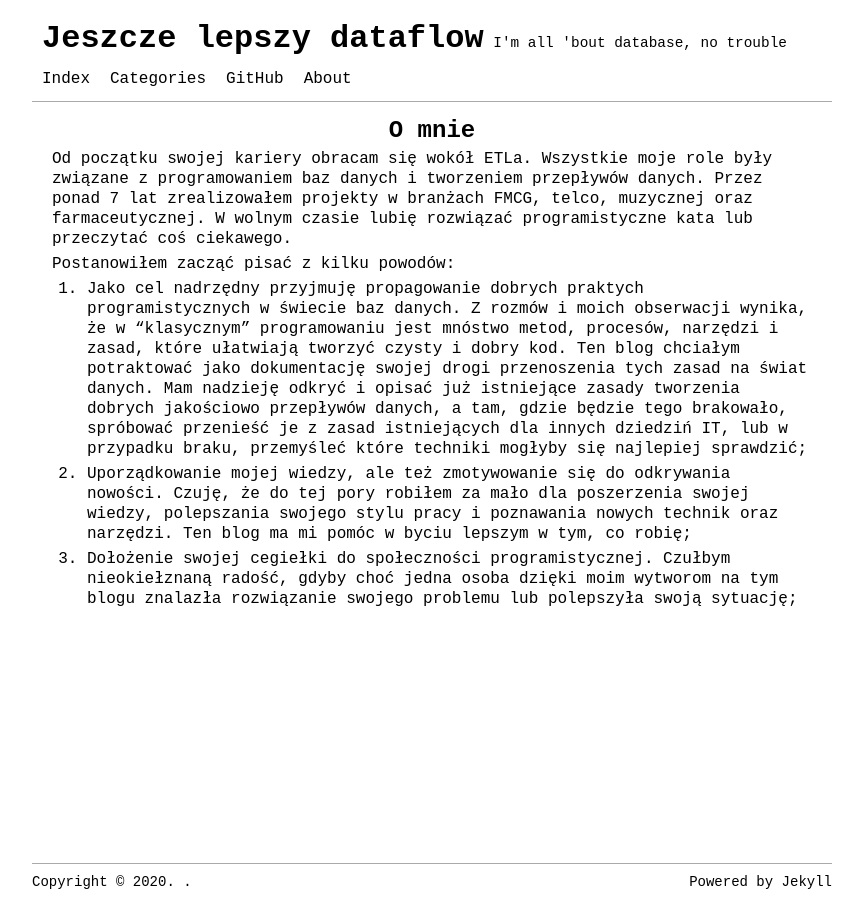
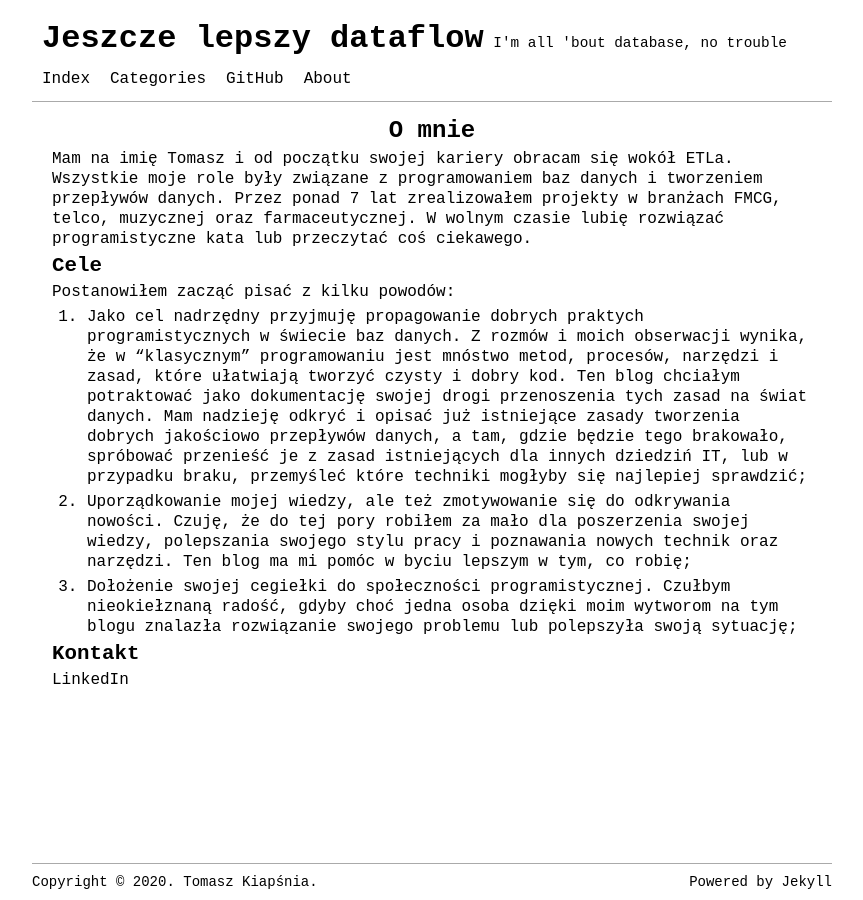
Before and after one commit to TomaszKiapsnia/TomaszKiapsnia.github.io, a Jekyll site: the page built from pages/about.md, in a window 1280 px wide. Shown: the whole page, without its empty margins (208-1071 px from the left). Built offline with Jekyll 4.4.1, drawn with Linux system fonts in a browser that asks for light colours.

Commit message:
formatting, name, and linkedin in about

```diff
--- a/_config.yml
+++ b/_config.yml
@@ -21,7 +21,7 @@ description: >- # this means to ignore newlines until "baseurl:"
 keywords: database, etl
 baseurl: "" # the subpath of your site, e.g. /blog
 url: "" # the base hostname & protocol for your site, e.g. http://example.com
-domain: "" # the domain name for your site, e.g. example.com
+domain: "Tomasz Kiapśnia" # the domain name for your site, e.g. example.com
 language: en
 # Supported languages list:
 # en: English
--- a/pages/about.md
+++ b/pages/about.md
@@ -4,10 +4,12 @@ title: O mnie
 permalink: /about/
 ---
 
-Od początku swojej kariery obracam się wokół ETLa. Wszystkie moje role były związane z programowaniem
+Mam na imię Tomasz i od początku swojej kariery obracam się wokół ETLa. Wszystkie moje role były związane z programowaniem
 baz danych i tworzeniem przepływów danych. Przez ponad 7 lat zrealizowałem projekty w branżach FMCG,
 telco, muzycznej oraz farmaceutycznej. W wolnym czasie lubię rozwiązać programistyczne kata lub przeczytać coś ciekawego.
 
+
+## Cele
 Postanowiłem zacząć pisać z kilku powodów:
 
 0. Jako cel nadrzędny przyjmuję propagowanie dobrych praktych programistycznych w świecie baz danych. Z rozmów i moich
@@ -27,3 +29,7 @@ technik oraz narzędzi. Ten blog ma mi pomóc w byciu lepszym w tym, co robię;
 2. Dołożenie swojej cegiełki do społeczności programistycznej. Czułbym nieokiełznaną radość, gdyby
 choć jedna osoba dzięki moim wytworom na tym blogu znalazła rozwiązanie swojego problemu
 lub polepszyła swoją sytuację;
+
+
+## Kontakt
+[LinkedIn](https://www.linkedin.com/in/tomasz-kiap%C5%9Bnia-ab548714/)
```
